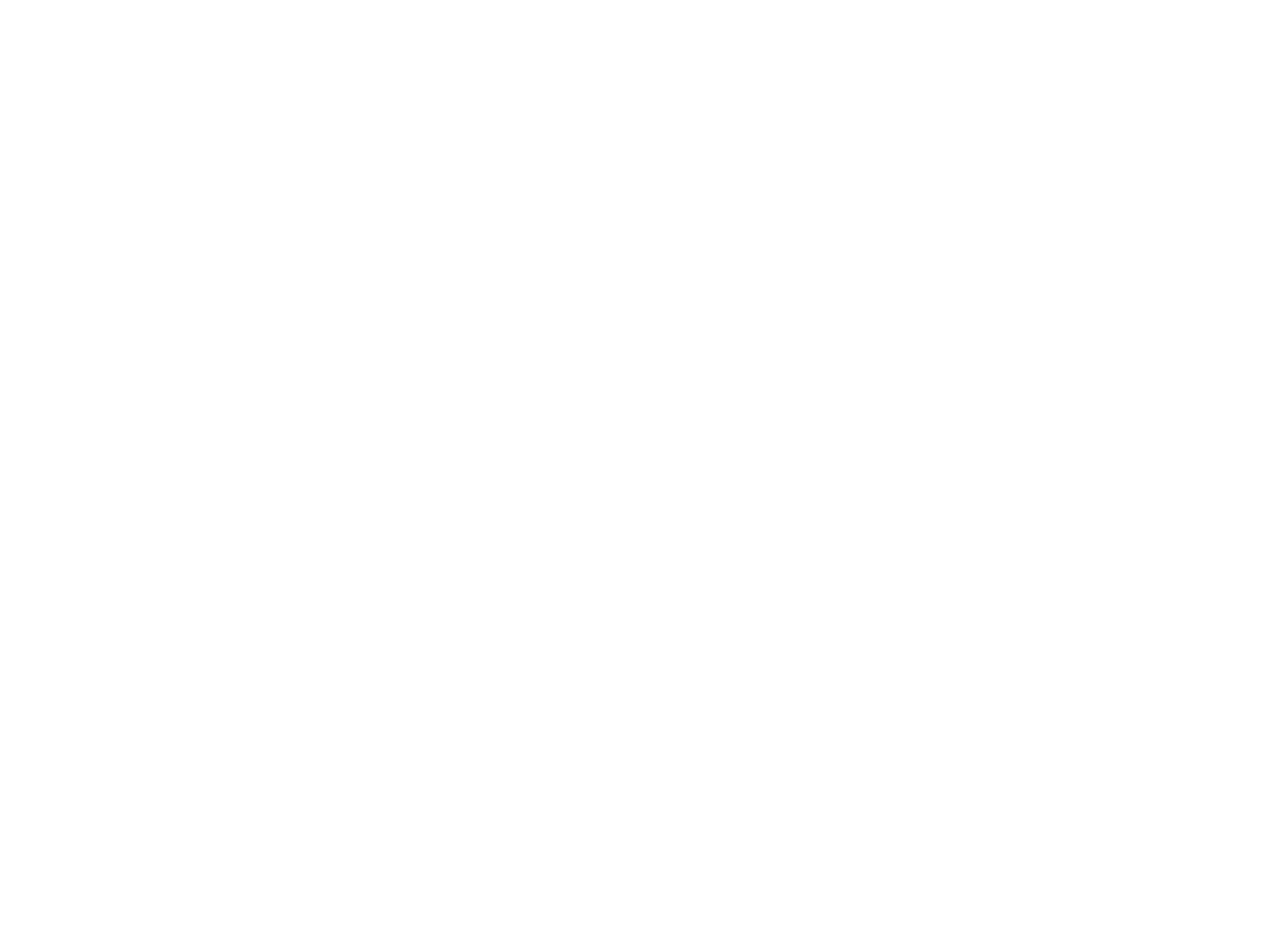
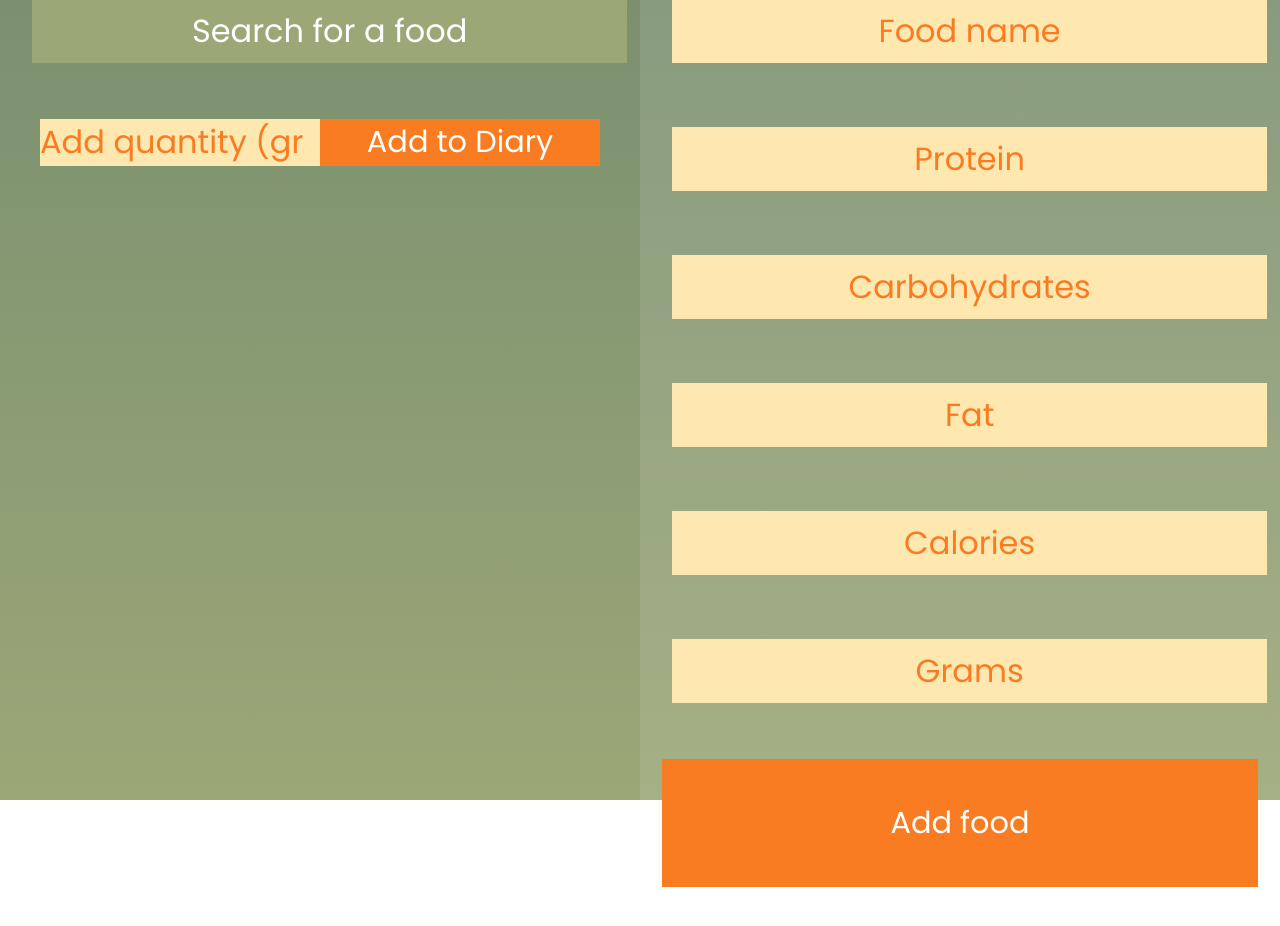
Before and after one commit to gabistanciu24/DTProject, a Vue app in the folder healthx/: page /addfood in a window 1280 px wide. Before the commit this address had no page. Shown: the top 926 px of the page. Before the commit the page ends 800 px from the top, so only its background shows below. Built offline with nearby package versions, Linux system fonts and the light colour scheme.

Commit message:
Add AddFood page v1.

```diff
--- a/healthx/package.json
+++ b/healthx/package.json
@@ -8,6 +8,7 @@
     "lint": "vue-cli-service lint"
   },
   "dependencies": {
+    "axios": "^1.4.0",
     "core-js": "^3.8.3",
     "vue": "^3.2.13",
     "vue-router": "^4.1.6"
--- /dev/null
+++ b/healthx/src/components/AddFood.vue
@@ -0,0 +1,104 @@
+<template>
+  <div class="wrapper">
+    <div class="table">
+      <h2>Diary food</h2>
+      <input  class="diary-search" type="text" id="diaryfood" name="diaryfood" placeholder="Search for a food">
+      <div class="table-wrapper"></div>
+      <div class="table-wrapper-footer">
+        <input  class="quantity-input" type="number" id="quantity" name="quantity" placeholder="Add quantity (grams)">
+        <button class="add-quantity-button">Add to Diary</button>
+      </div>
+    </div>
+    <div class="addfoodform">
+      <h2>New food</h2>
+      <div class="form-wrapper">
+        <form>
+          <input type="text" id="foodname" name="foodname" placeholder="Food name">
+          <input type="text" id="protein" name="protein" placeholder="Protein">
+          <input type="text" id="carbs" name="carbs" placeholder="Carbohydrates">
+          <input type="text" id="fat" name="fat" placeholder="Fat">
+          <input type="text" id="calories" name="calories" placeholder="Calories">
+          <input type="text" id="grams" name="grams" placeholder="Grams">
+          <button class="addfoodbutton">Add food</button>
+        </form>
+      </div>
+    </div>
+  </div>
+</template>
+
+<script>
+export default {
+
+}
+</script>
+
+<style>
+.wrapper{
+  width:100vw;
+  height: 100vh;
+  background-image: linear-gradient(to top, #9ca777, #93a175, #8b9c74, #839672, #7c9070);
+  display: flex;
+  justify-content: space-around;
+}
+
+.wrapper > .table,.addfoodform{
+  height: 70rem;
+  width: 70rem;
+}
+
+.table > h2{
+  color:white;
+  font-size:4rem;
+  font-weight: 400;
+  margin-bottom:2rem;
+}
+
+#diaryfood{
+  background-color: #9CA777;
+  color:white;
+  height: 4rem;
+}
+
+#diaryfood::placeholder{
+  color:white;
+}
+
+.table-wrapper-footer{
+  width:100%;
+  display: flex;
+  justify-content: space-between;
+}
+
+.table-wrapper-footer > .add-quantity-button{
+  width: 44%;
+  margin-right:2.5rem;
+}
+
+.table-wrapper-footer > input[type=number]{
+  width: 44%;
+  margin-left:2.5rem;
+}
+
+.addfoodform > h2{
+  color:white;
+  font-size:4rem;
+  font-weight: 400;
+  margin-bottom:2rem;
+}
+
+.addfoodform > input[type=number],input[type=text]{
+  width:93%;
+  height: 4rem;
+  margin:2rem 2rem;
+}
+
+.addfoodform > .form-wrapper{
+  background-color: rgba(255,255,255,0.1);
+}
+
+.addfoodbutton{
+  width:93%;
+  height: 8rem;
+  margin-bottom:2.5rem;
+}
+</style>
--- a/healthx/src/components/SignupPage.vue
+++ b/healthx/src/components/SignupPage.vue
@@ -8,6 +8,7 @@
               <input type="password" id="password" name="password" placeholder="password">
               <button>Signup</button>
               <a href="#" @click="redirecttoLogin">Already a member?</a>
+              <a href="#" @click="redirecttoAddFood">Temporary AddFood Link</a>
             </div>
             <div class="right">
               <span class="gender">
@@ -70,6 +71,9 @@
     methods:{
       redirecttoLogin(){
         this.$router.push('login');
+      },
+      redirecttoAddFood(){
+        this.$router.push('addfood');
       }
     }
   }
--- a/healthx/src/main.js
+++ b/healthx/src/main.js
@@ -3,6 +3,7 @@
 import { createRouter, createWebHistory } from "vue-router";
 import LoginPage from "./components/LoginPage.vue";
 import SignupPage from "./components/SignupPage.vue";
+import AddFood from "./components/AddFood";
 
 const routes = [
   {
@@ -15,6 +16,11 @@
     name: "signup",
     component: SignupPage,
   },
+  {
+    path: "/addfood",
+    name: "addfood",
+    component: AddFood,
+  },
 ];
 
 const router = createRouter({
```
Also changed, not shown: 1 other file (tests, documents, lock files or other folders).
